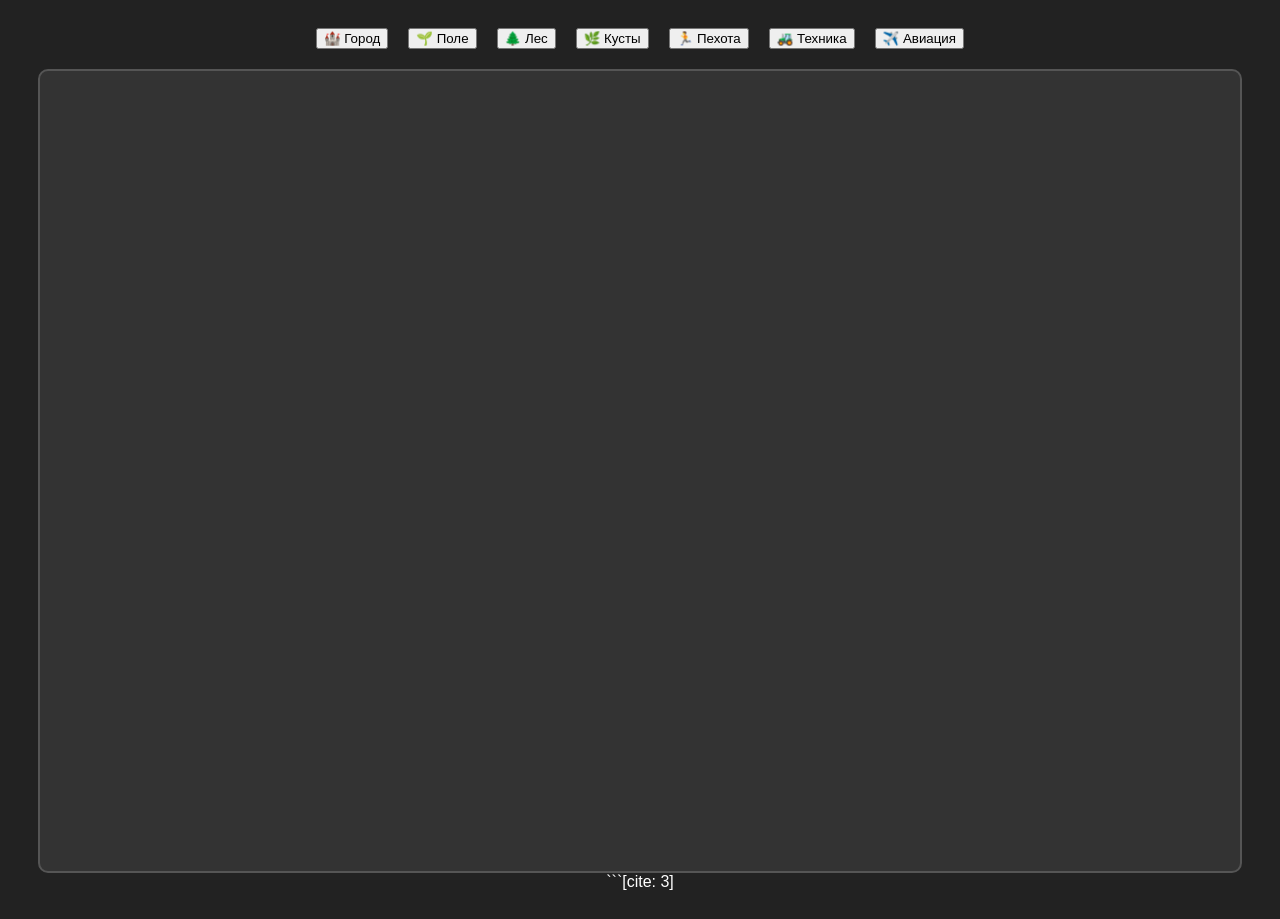
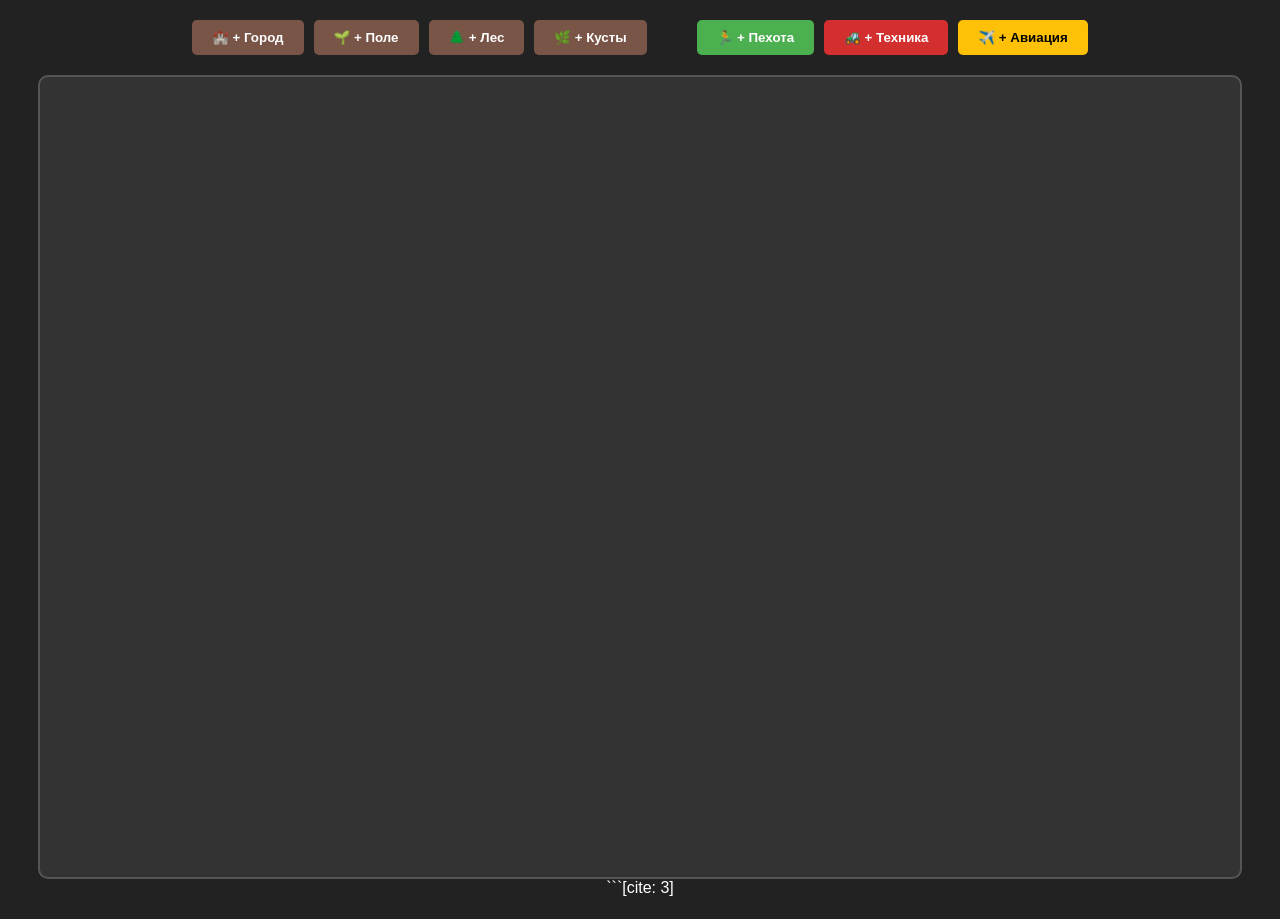
Before and after one commit to TG261/p-country-map2, a website: page index.html in a window 1280 px wide. Drawn offline with Linux system fonts and the light colour scheme; no server answers.

Commit message:
Update index.html

```diff
--- a/index.html
+++ b/index.html
@@ -4,24 +4,38 @@
     <meta charset="UTF-8">
     <title>Система управления картой</title>
     <style>
-        body { font-family: Arial, sans-serif; background: #222; color: #fff; text-align: center; padding: 20px; }
-        .controls-wrapper { display: flex; justify-content: center; gap: 20px; margin-bottom: 20px; }
-        #map-container { position: relative; width: 1200px; height: 800px; background: #333; margin: 0 auto; border: 2px solid #555; overflow: hidden; border-radius: 10px; }
+        body { font-family: Arial, sans-serif; background: #222; color: #fff; text-align: center; margin: 0; padding: 20px; }
+        .controls-wrapper { display: flex; justify-content: center; gap: 50px; margin-bottom: 20px; }
+        .controls { display: flex; gap: 10px; flex-wrap: wrap; align-items: center; }
+
+        button { padding: 10px 20px; font-weight: bold; cursor: pointer; border: none; border-radius: 5px; display: flex; align-items: center; gap: 5px; }
+        .btn-inf { background: #4CAF50; color: white; }
+        .btn-tank { background: #d32f2f; color: white; }
+        .btn-air { background: #FFC107; color: black; }
+        .btn-hex { background: #795548; color: white; }
+
+        #map-container { position: relative; width: 1200px; height: 800px; background: #333; border: 2px solid #555; margin: 0 auto; overflow: hidden; border-radius: 10px; }
+
         .hex { position: absolute; width: 120px; height: 138.56px; background-size: cover; cursor: grab; clip-path: polygon(50% 0%, 100% 25%, 100% 75%, 50% 100%, 0% 75%, 0% 25%); transition: transform 0.3s; display: flex; align-items: center; justify-content: center; }
-        .token { position: absolute; width: 45px; height: 45px; border-radius: 50%; border: 2px solid white; display: flex; align-items: center; justify-content: center; font-size: 20px; cursor: grab; background: #555; }
-        .hex-number { position: absolute; bottom: 20px; right: 25px; font-size: 24px; font-weight: bold; color: white; text-shadow: 2px 2px 4px #000; pointer-events: none; }
+        .hex-number { position: absolute; bottom: 20px; right: 25px; font-size: 24px; font-weight: bold; color: white; text-shadow: 2px 2px 4px #000; pointer-events: none; z-index: 2; }
+
+        .token { position: absolute; width: 45px; height: 45px; border-radius: 50%; border: 2px solid white; display: flex; align-items: center; justify-content: center; font-size: 20px; cursor: grab; background: #555; z-index: 2; }
         #card-popup { display: none; position: fixed; background: #e6c2b8; padding: 15px; z-index: 10000; color: black; border: 2px solid #000; border-radius: 5px; }
     </style>
 </head>
 <body>
     <div class="controls-wrapper">
-        <button onclick="window.addHex('town')">🏰 Город</button>
-        <button onclick="window.addHex('field')">🌱 Поле</button>
-        <button onclick="window.addHex('forest')">🌲 Лес</button>
-        <button onclick="window.addHex('bushes')">🌿 Кусты</button>
-        <button onclick="window.addToken('INF')">🏃 Пехота</button>
-        <button onclick="window.addToken('TNK')">🚜 Техника</button>
-        <button onclick="window.addToken('AIR')">✈️ Авиация</button>
+        <div class="controls">
+            <button class="btn-hex" onclick="window.addHex('town')">🏰 + Город</button>
+            <button class="btn-hex" onclick="window.addHex('field')">🌱 + Поле</button>
+            <button class="btn-hex" onclick="window.addHex('forest')">🌲 + Лес</button>
+            <button class="btn-hex" onclick="window.addHex('bushes')">🌿 + Кусты</button>
+        </div>
+        <div class="controls">
+            <button class="btn-inf" onclick="window.addToken('INF')">🏃 + Пехота</button>
+            <button class="btn-tank" onclick="window.addToken('TNK')">🚜 + Техника</button>
+            <button class="btn-air" onclick="window.addToken('AIR')">✈️ + Авиация</button>
+        </div>
     </div>
     <div id="map-container"></div>
     <div id="card-popup"><input type="text" id="num-input"><button id="save-num">Сохранить</button></div>
```
